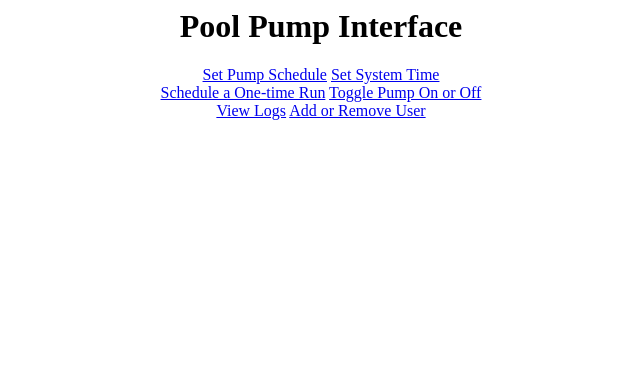
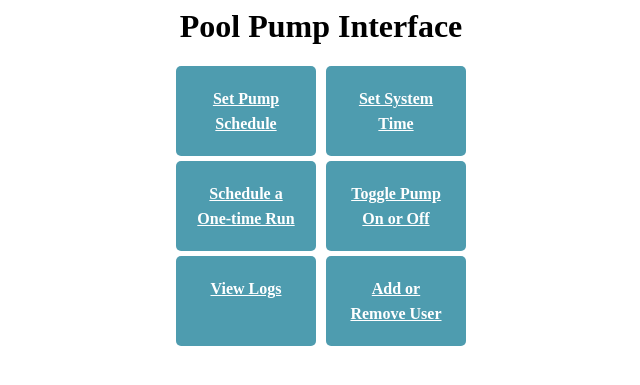
Before and after one commit to tzinke/PumpTimer, a Flask app: page / in a window 1280 px wide. Shown: the top 385 px of the page, without its empty margins (319-959 px from the left). Run offline with Flask 2, Linux system fonts and the light colour scheme.

Commit message:
Moving away from bootstrap and using custom stylization

```diff
--- a/Web Interface/templates/main.html
+++ b/Web Interface/templates/main.html
@@ -2,32 +2,51 @@
 <head>
     <title>Pool Pump Interface</title>
     <style>
-        <link rel="stylesheet" href="{{ url_for('static',filename='bootstrap.min.css') }}">
+        .button {
+            display: block;
+            width: 100px;
+            height: 50px;
+            background: #4E9CAF;
+            padding: 20px;
+            text-align: center;
+            border-radius: 5px;
+            color: white;
+            font-weight: bold;
+            line-height: 25px;
+            margin: 0 5px;
+        }
+
+        <meta charset="utf-8">
+        <meta name="viewport" content="width=device-width, initial-scale=1, shrink-to-fit=no">
+
         .row-margin-05 { margin-top: 2em; }
+
+        .flexcont {
+            display: flex;
+            align-items: center;
+            justify-content: center;
+            flex-wrap: wrap;
+            margin: 5 5px;
+        }
     </style>
 </head>
 
 <body>
    <h1 align='center'>Pool Pump Interface</h1>
 
-   <div class="container" align='center'>
-     <div class="row row-margin-05" align='center'>
-       <div class="col-4">
-         <a href="/setSchedule" class="btn btn-lg btn-primary" role="button">Set Pump Schedule</a>
-         <a href="/setTime" class="btn btn-lg btn-primary" role="button">Set System Time</a>
-       </div>
-     </div>
-     <div class="row row-margin-05">
-       <div class="col-4">
-         <a href="/setSingle" class="btn btn-lg btn-primary" role="button">Schedule a One-time Run</a>
-         <a href="/toggle" class="btn btn-lg btn-primary" role="button">Toggle Pump On or Off</a>
-     </div>
-     <div class="row row-margin-05 justify-content-around">
-       <div class="col-4">
-         <a href="/logs" class="btn btn-lg btn-primary" role="button" align="center">View Logs</a>
-         <a href="/users" class="btn btn-lg btn-primary" role="button">Add or Remove User</a>
-     </div>
-   </div>
+    <div class="flexcont">
+         <a href="/setSchedule" class="button"> Set Pump Schedule</a>
+         <a href="/setTime" class="button" role="button">Set System Time</a>
+    </div>
+
+    <div class="flexcont">
+         <a href="/setSingle" class="button" role="button">Schedule a One-time Run</a>
+         <a href="/toggle" class="button" role="button">Toggle Pump On or Off</a>
+    </div>
+    <div class="flexcont">
+         <a href="/logs" class="button" role="button" align="center">View Logs</a>
+         <a href="/users" class="button" role="button">Add or Remove User</a>
+    </div>
 
 </body>
 </html>
--- a/Web Interface/templates/setTime.html
+++ b/Web Interface/templates/setTime.html
@@ -1,8 +1,8 @@
 <DOCTYPE html>
 <head>
    <title>Pool Pump Interface</title>
+   <link rel="stylesheet" href="/bootstrap.min.css">
    <style>
-        <link rel="stylesheet" href="{{ url_for('static',filename='bootstrap.min.css') }}">
         .row-margin-05 { margin-top: 2em; }
         input[type="text"] {
         width: 28px;
```
